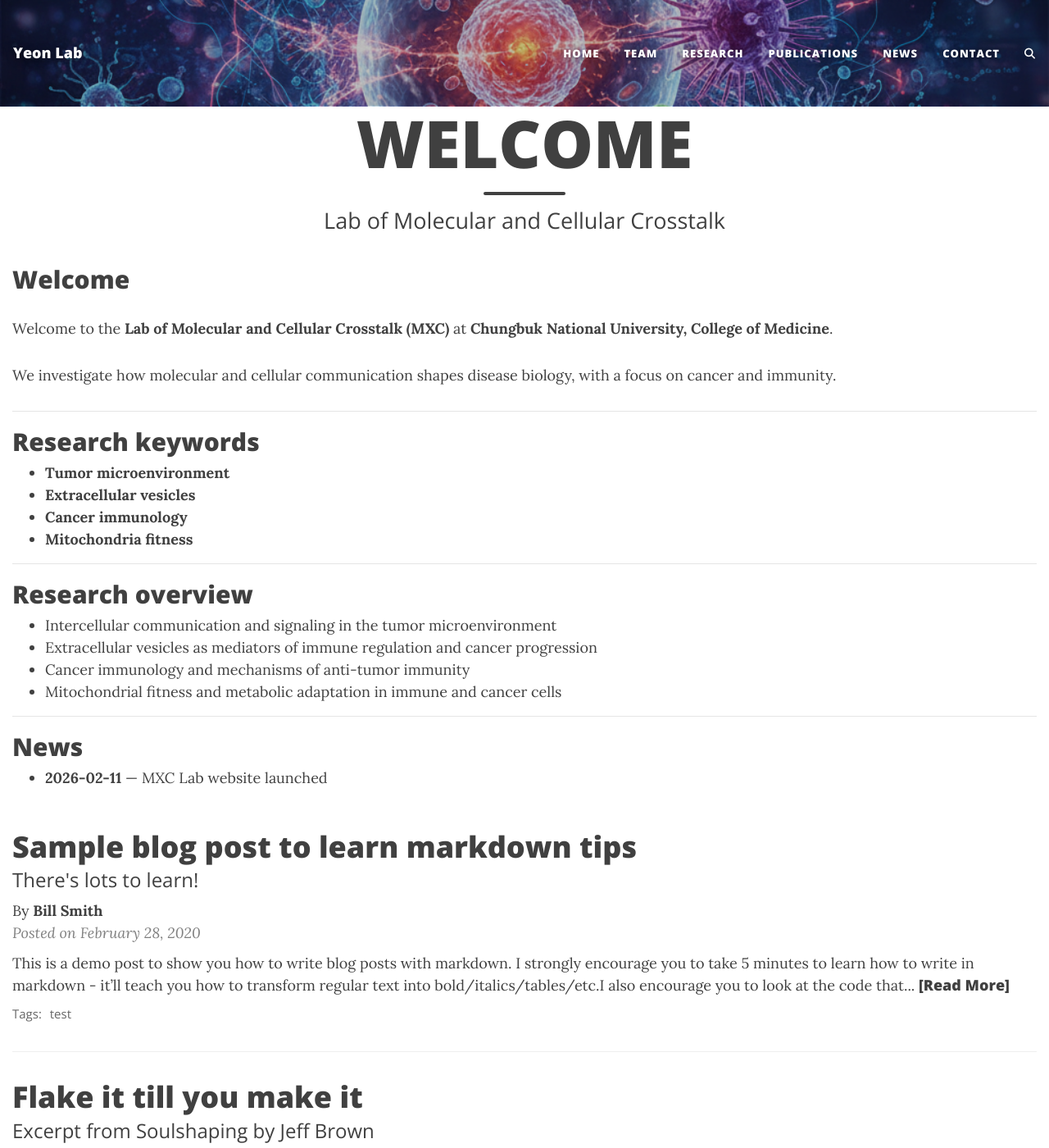
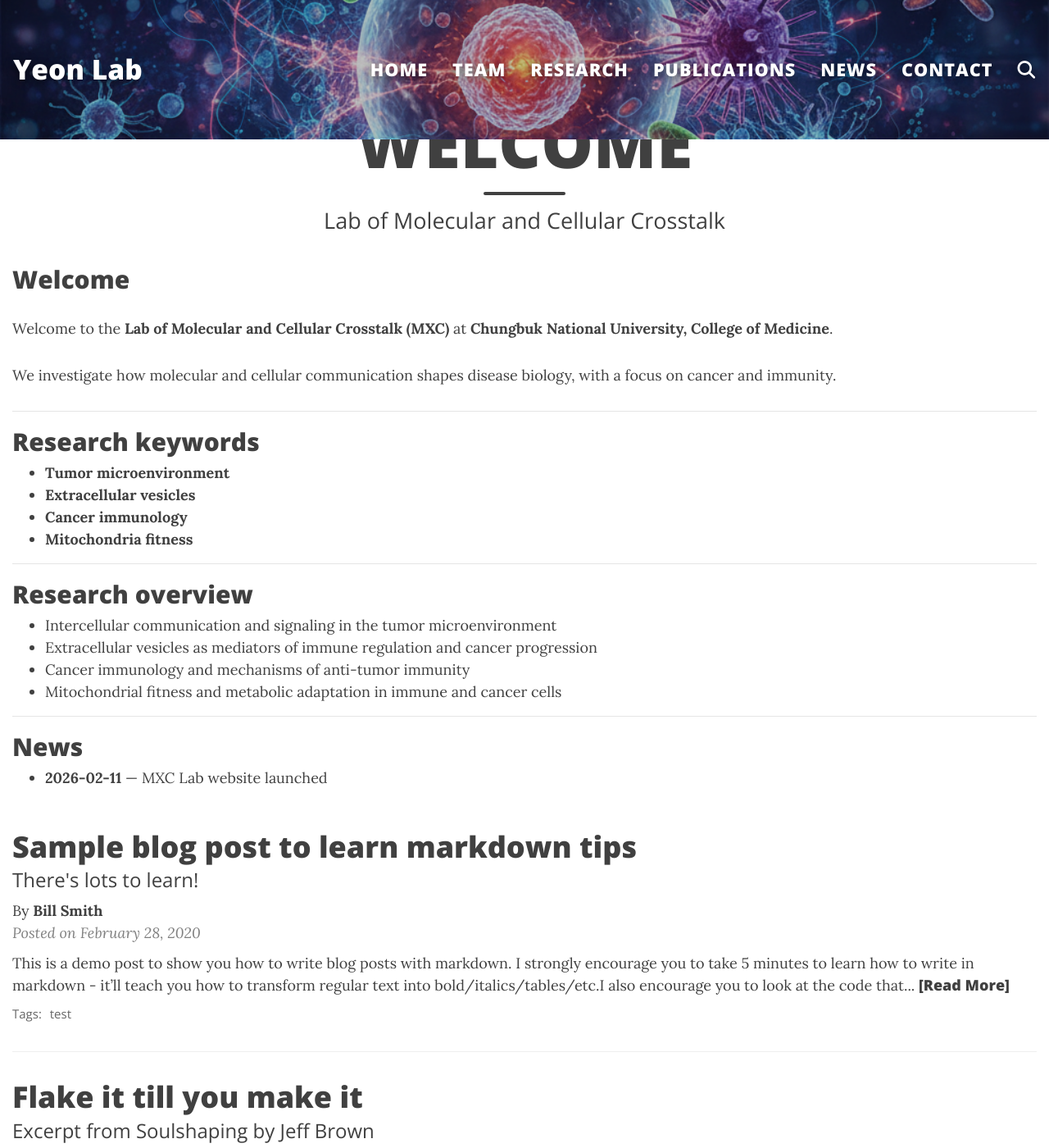
Before and after one commit to mjyeon0807-hub/mjyeon0807-hub.github.io, a Jekyll site: the page built from index.md, in a window 1280 px wide and 1400 px high. Shown: the whole window at 82% size. Built offline with Jekyll 4.4.1, drawn with Linux system fonts in a browser that asks for light colours; comment, search, counter and statistics services are not loaded.

Commit message:
Revise navbar styles and improve text visibility
Updated navbar styles for better readability and layout.

```diff
--- a/assets/css/custom.css
+++ b/assets/css/custom.css
@@ -1,19 +1,18 @@
 /* ==========================================================================
-   Yeon Lab - custom overrides
-   Goal:
-   - Use /assets/img/header-2.png as a FULL top banner (navbar background)
-   - Keep menu readable on top of the image
-   - Do NOT show a small logo image in the navbar
+   Yeon Lab — custom overrides
+   - Navbar uses header image as a full-width banner (cover)
+   - Text is readable on top of the image
+   - Navbar text (brand + menu) ~50% bigger
+   - Hide any logo-image brand (we want banner background only)
    ========================================================================== */
 
-/* === Navbar banner background (force wins over theme) === */
+/* ---------- Banner navbar background (force override) ---------- */
 nav.navbar.navbar-custom,
 nav.navbar.navbar-custom.top-nav-regular,
 nav.navbar.navbar-custom.top-nav-short,
 nav.navbar.navbar-custom.top-nav-short-permanent {
-  /* Reset any theme background first */
-  background-color: transparent !important;
-  background-image: none !important;
+  /* Reset theme background */
+  background: none !important;
 
   /* Banner image */
   background-image: url("/assets/img/header-2.png") !important;
@@ -21,14 +20,15 @@ nav.navbar.navbar-custom.top-nav-short-permanent {
   background-position: center center !important;
   background-repeat: no-repeat !important;
 
-  /* Banner height */
-  min-height: 130px !important;
+  /* More room for larger text */
+  min-height: 170px !important;
+  padding-top: 26px !important;
+  padding-bottom: 26px !important;
 
-  /* Clean bottom border */
   border-bottom: 1px solid rgba(0, 0, 0, 0.12) !important;
 }
 
-/* Dark overlay so white text is readable */
+/* Overlay for readability */
 nav.navbar.navbar-custom::before {
   content: "";
   position: absolute;
@@ -37,22 +37,35 @@ nav.navbar.navbar-custom::before {
   pointer-events: none;
 }
 
-/* Ensure navbar content sits above overlay */
+/* Keep navbar contents above overlay */
 nav.navbar.navbar-custom > * {
   position: relative;
   z-index: 1;
 }
 
-/* Brand + links readable on the banner */
+/* ---------- Text style + size (+~50%) ---------- */
 nav.navbar.navbar-custom .navbar-brand,
 nav.navbar.navbar-custom .navbar-nav .nav-link,
 nav.navbar.navbar-custom .navbar-toggler {
   color: #ffffff !important;
   text-shadow: 0 2px 10px rgba(0, 0, 0, 0.55);
   font-weight: 800;
+  line-height: 1.1 !important;
 }
 
-/* Toggler visibility on dark banner */
+/* Brand (“Yeon Lab”) bigger */
+nav.navbar.navbar-custom .navbar-brand {
+  font-size: 2.1rem !important;
+}
+
+/* Menu links bigger */
+nav.navbar.navbar-custom .navbar-nav .nav-link {
+  font-size: 1.35rem !important;
+  padding-top: 18px !important;
+  padding-bottom: 18px !important;
+}
+
+/* ---------- Toggler visibility on banner ---------- */
 nav.navbar.navbar-custom .navbar-toggler {
   border-color: rgba(255, 255, 255, 0.55) !important;
 }
@@ -60,21 +73,7 @@ nav.navbar.navbar-custom .navbar-toggler-icon {
   filter: invert(1) contrast(2);
 }
 
-/* Spacing inside the banner */
-nav.navbar.navbar-custom,
-nav.navbar.navbar-custom.top-nav-regular,
-nav.navbar.navbar-custom.top-nav-short,
-nav.navbar.navbar-custom.top-nav-short-permanent {
-  padding-top: 18px !important;
-  padding-bottom: 18px !important;
-}
-
-nav.navbar.navbar-custom .navbar-nav .nav-link {
-  padding-top: 18px !important;
-  padding-bottom: 18px !important;
-}
-
-/* Dropdown should stay readable (light dropdown) */
+/* ---------- Dropdown menu (keep light + readable) ---------- */
 nav.navbar.navbar-custom .dropdown-menu {
   background: #ffffff !important;
 }
@@ -83,24 +82,32 @@ nav.navbar.navbar-custom .dropdown-menu .dropdown-item {
   text-shadow: none !important;
 }
 
-/* Hide old logo-image brand (we want banner background only) */
+/* ---------- Hide logo image brand (banner background only) ---------- */
 nav.navbar.navbar-custom .navbar-brand-logo {
   display: none !important;
 }
 
-/* Mobile tweaks */
+/* ---------- Mobile tweaks ---------- */
 @media (max-width: 768px) {
   nav.navbar.navbar-custom,
   nav.navbar.navbar-custom.top-nav-regular,
   nav.navbar.navbar-custom.top-nav-short,
   nav.navbar.navbar-custom.top-nav-short-permanent {
-    min-height: 90px !important;
-    padding-top: 10px !important;
-    padding-bottom: 10px !important;
+    min-height: 110px !important;
+    padding-top: 12px !important;
+    padding-bottom: 12px !important;
+  }
+
+  nav.navbar.navbar-custom .navbar-brand {
+    font-size: 1.5rem !important;
   }
 
   nav.navbar.navbar-custom .navbar-nav .nav-link {
+    font-size: 1.05rem !important;
     padding-top: 10px !important;
     padding-bottom: 10px !important;
   }
 }
+/* Space between the fixed top banner and the page header area */
+header.intro-header {
+  margin-top: 25
```
